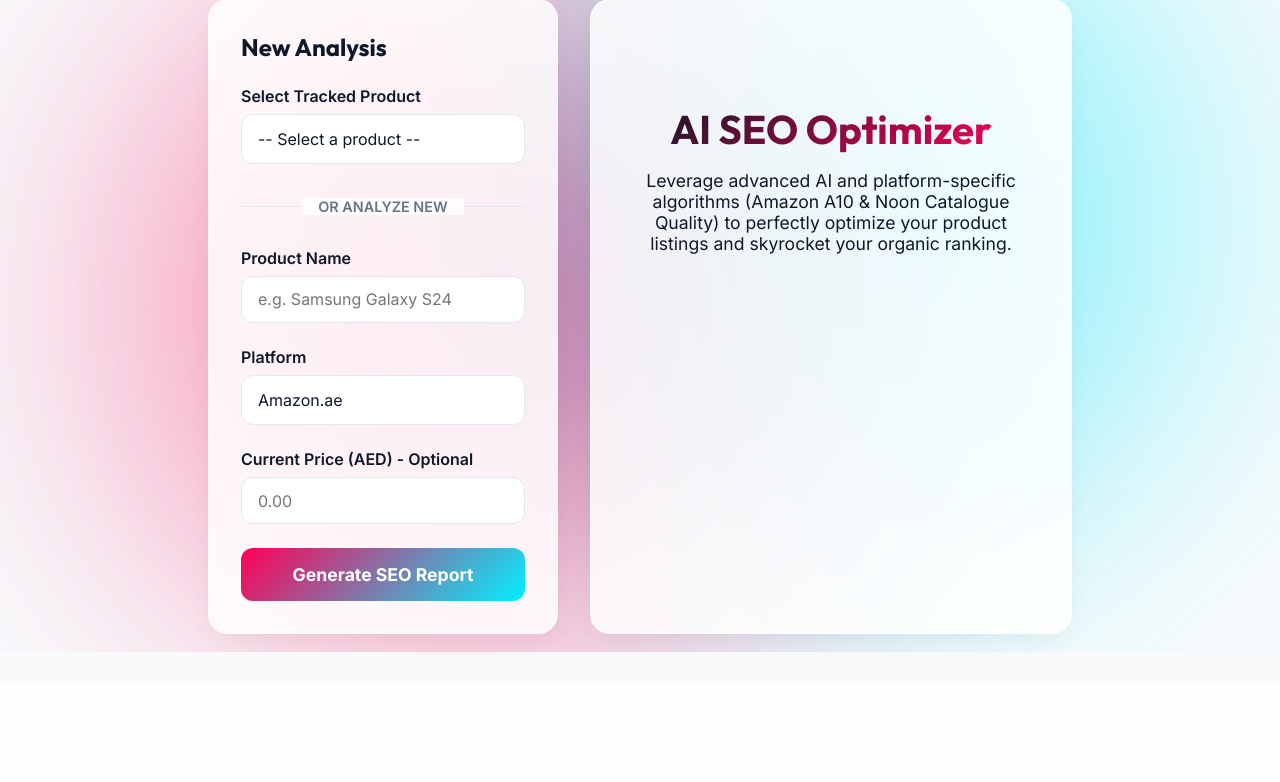
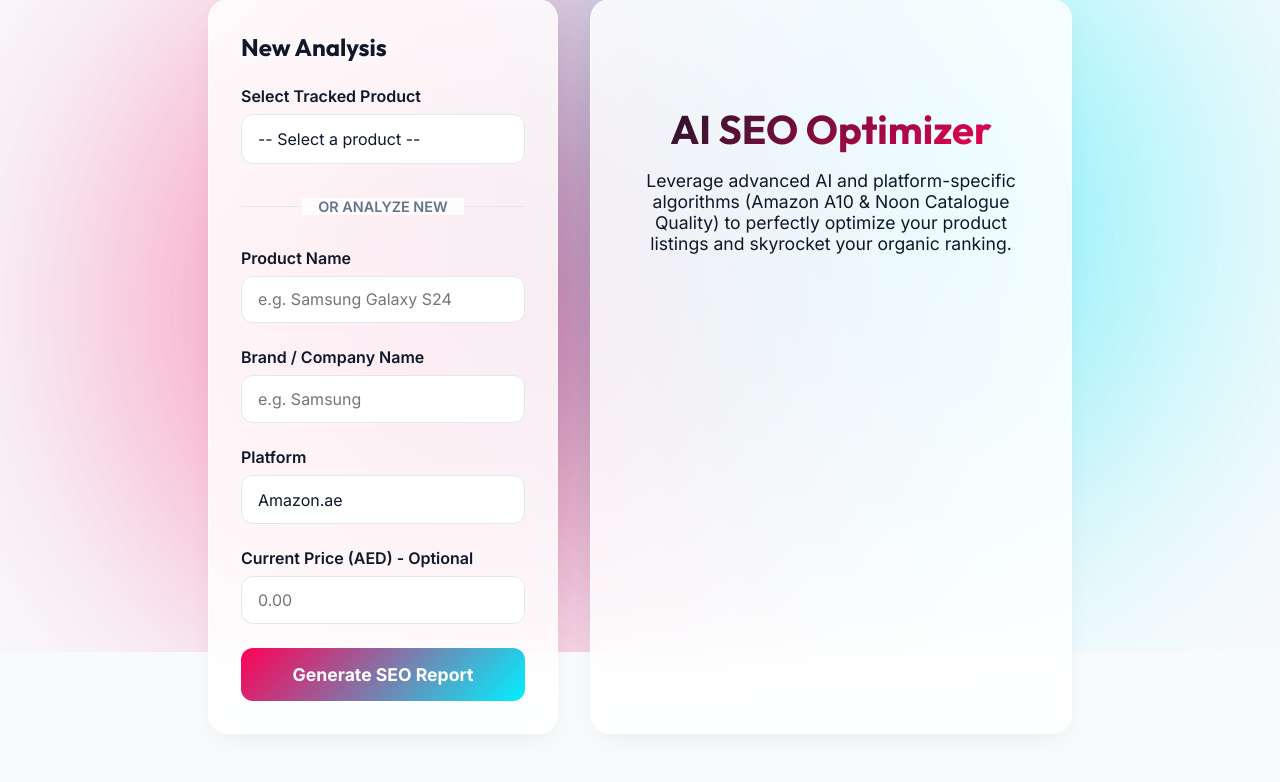
Before and after one commit to dagoat1234567890/hawkscan, a Flask app: page /seo-analysis in a window 1280 px wide. Shown: the part 148-930 px from the top of the page. Before the commit the page ends 800 px from the top, so only its background shows below. Run offline with Flask 3, Linux system fonts and the light colour scheme; a user stored in the database is signed in; data comes from the database, SQL or seed files in the repository; parts of the project's set-up code (start-up, migrations or seed data) failed here and were passed over.

Commit message:
Add company_name support to SEO Analyzer

```diff
--- a/hermes-app/app.py
+++ b/hermes-app/app.py
@@ -441,11 +441,11 @@
     user_id = session['user_id']
     conn = sqlite3.connect(DATABASE)
     cursor = conn.cursor()
-    cursor.execute("SELECT id, product_name, platform, last_price FROM trackers WHERE user_id = ? AND is_active = 1", (user_id,))
+    cursor.execute("SELECT id, product_name, company_name, platform, last_price FROM trackers WHERE user_id = ? AND is_active = 1", (user_id,))
     trackers = cursor.fetchall()
     conn.close()
 
-    products = [{"id": row[0], "name": row[1], "platform": row[2], "price": row[3]} for row in trackers]
+    products = [{"id": row[0], "name": row[1], "company": row[2], "platform": row[3], "price": row[4]} for row in trackers]
     return render_template('seo.html', products=products)
 
 @app.route('/api/analyze-seo', methods=['POST'])
@@ -455,6 +455,7 @@
     data = request.json
 
     product_name = data.get('product_name')
+    company_name = data.get('company_name')
     platform = data.get('platform')
     current_price = data.get('current_price')
     product_id = data.get('product_id') # If selected from existing
@@ -463,12 +464,12 @@
     cursor = conn.cursor()
 
     if product_id:
-        cursor.execute("SELECT product_name, platform, last_price FROM trackers WHERE id = ? AND user_id = ?", (product_id, user_id))
+        cursor.execute("SELECT product_name, company_name, platform, last_price FROM trackers WHERE id = ? AND user_id = ?", (product_id, user_id))
         row = cursor.fetchone()
         if not row:
             conn.close()
             return jsonify({"error": "Product not found"}), 404
-        product_name, platform, current_price = row[0], row[1], row[2]
+        product_name, company_name, platform, current_price = row[0], row[1], row[2], row[3]
 
     cursor.execute("SELECT target_competitors FROM users WHERE id = ?", (user_id,))
     user_row = cursor.fetchone()
@@ -481,6 +482,7 @@
     # Generate the analysis
     analysis = agent.generate_seo_analysis(
         product_name=product_name,
+        company_name=company_name,
         platform=platform,
         current_price=current_price,
         target_competitors=target_competitors
--- a/hermes-app/hermes.py
+++ b/hermes-app/hermes.py
@@ -820,7 +820,7 @@
             "stats": {"min": None, "max": None, "avg": None, "min_url": None, "max_url": None, "min_seller": None, "max_seller": None, "min_title": None, "max_title": None}
         }
 
-    def generate_seo_analysis(self, product_name, platform, current_price, target_competitors=None):
+    def generate_seo_analysis(self, product_name, company_name, platform, current_price, target_competitors=None):
         """Generates an AI SEO Analysis for the given product on the given platform."""
         if not self.anthropic_client:
             return "# SEO Analysis Unavailable\n\nAnthropic API key is not configured."
@@ -837,6 +837,7 @@
         user_message = f"""
 Please analyze and provide SEO tips for my product:
 - Product Name: {product_name}
+- Brand/Company Name: {company_name if company_name else 'Not provided'}
 - Platform: {platform}
 - My Price: AED {current_price if current_price else 'Not provided'}
 - Competitors/Keywords Context: {target_competitors if target_competitors else 'None provided'}
--- a/hermes-app/templates/seo.html
+++ b/hermes-app/templates/seo.html
@@ -173,7 +173,7 @@
                 <select class="form-control" id="tracked-select" onchange="handleProductSelect()">
                     <option value="">-- Select a product --</option>
                     {% for product in products %}
-                    <option value="{{ product.id }}" data-name="{{ product.name }}" data-platform="{{ product.platform }}" data-price="{{ product.price }}">
+                    <option value="{{ product.id }}" data-name="{{ product.name }}" data-company="{{ product.company }}" data-platform="{{ product.platform }}" data-price="{{ product.price }}">
                         {{ product.name[:35] }}... ({{ product.platform }})
                     </option>
                     {% endfor %}
@@ -188,6 +188,11 @@
                 <div class="form-group">
                     <label>Product Name</label>
                     <input type="text" id="product_name" name="product_name" class="form-control" placeholder="e.g. Samsung Galaxy S24" required>
+                </div>
+
+                <div class="form-group">
+                    <label>Brand / Company Name</label>
+                    <input type="text" id="company_name" name="company_name" class="form-control" placeholder="e.g. Samsung">
                 </div>
 
                 <div class="form-group">
@@ -230,17 +235,20 @@
             const selected = select.options[select.selectedIndex];
 
             const nameInput = document.getElementById('product_name');
+            const companyInput = document.getElementById('company_name');
             const platformInput = document.getElementById('platform');
             const priceInput = document.getElementById('current_price');
             const idInput = document.getElementById('product_id');
 
             if (select.value) {
                 nameInput.value = selected.dataset.name;
+                companyInput.value = selected.dataset.company !== 'None' ? selected.dataset.company : '';
                 platformInput.value = selected.dataset.platform;
                 priceInput.value = selected.dataset.price !== 'None' ? selected.dataset.price : '';
                 idInput.value = select.value;
             } else {
                 nameInput.value = '';
+                companyInput.value = '';
                 platformInput.value = 'Amazon';
                 priceInput.value = '';
                 idInput.value = '';
@@ -258,6 +266,7 @@
             const data = {
                 product_id: document.getElementById('product_id').value,
                 product_name: document.getElementById('product_name').value,
+                company_name: document.getElementById('company_name').value,
                 platform: document.getElementById('platform').value,
                 current_price: document.getElementById('current_price').value
             };
```
